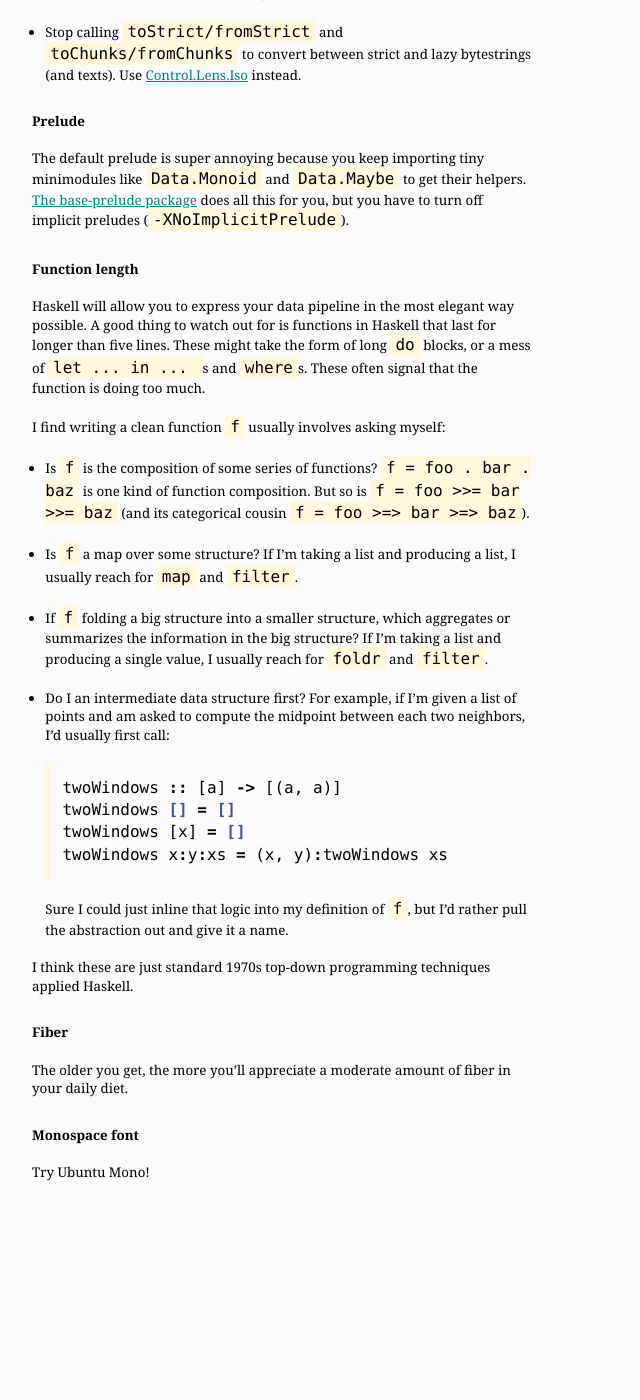
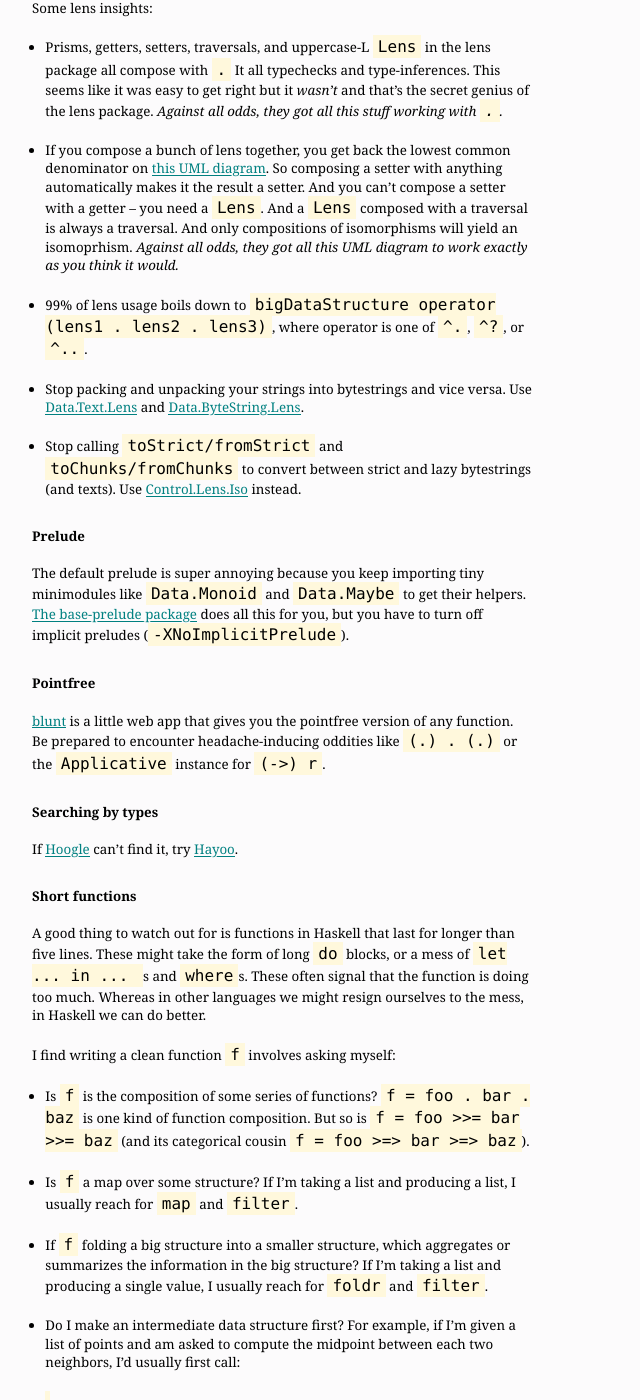
Before and after one commit to hlian/hao.codes, a Jekyll site: the page built from _posts/2015-11-30-haskell-treasure-map.md, in a window 1280 px wide and 1400 px high, scrolled down 3359 px. Shown: the whole window, without its empty margins (0-640 px from the left). Built offline with Jekyll 4.4.1, drawn with Linux system fonts in a browser that asks for light colours; Markdown is read by kramdown in place of the engine named in the settings; before the commit the page ends 4573 px from its top, so only the background shows below that; some of the changed text lies outside the part shown.

Commit message:
Update 2015-11-30-haskell-treasure-map.md

````diff
--- a/_posts/2015-11-30-haskell-treasure-map.md
+++ b/_posts/2015-11-30-haskell-treasure-map.md
@@ -12,12 +12,28 @@
 
 Use [stack](http://docs.haskellstack.org/en/stable/README.html#quick-start-guide). Earlier this year I would've said `brew install ghc cabal`, but things move fast in Haskell land. Now stack will even install GHC for you.
 
+## Reddit
+
+Everybody hangs out at [/r/haskell](https://www.reddit.com/r/haskell). You'll see anything from questions from new users to discussion about the latest ICFP papers. The community is incredibly kind and supportive. If you want something less noisy than IRC or a mailing list, try subscribing to the subreddit.
+
 ## Creating a new package
 
 ```sh
 $ cd ~/workspace
 $ stack new hello
 ```
+
+## Ensuring a fast development environment
+
+Adding this to your `~/.stack/global/stack.yaml` is a good way of speeding up compilation for development:
+
+```yaml
+ghc-options:
+    # Turn off optimizations for packages
+    "*": -0O
+```
+
+The downside is that you need to turn it off for production builds. But if you're like me, you do production builds on a different machine.
 
 ## Editor environment
 
@@ -33,7 +49,7 @@
 
 * Being able to send code to an interactive GHC REPL
 
-* Restarting when your `.cabal` file changes
+* Restarting the REPL when your `.cabal` file changes
 
 * Being able to go from
 
@@ -50,7 +66,7 @@
 
   with one keypress.
 
-Emacs and Vim have all these features once you install ghc-mod.
+With the right packages, Emacs and Vim have all these features.
 
 ## ghc-mod
 
@@ -124,11 +140,19 @@
 
 The default prelude is super annoying because you keep importing tiny minimodules like `Data.Monoid` and `Data.Maybe` to get their helpers. [The base-prelude package](https://hackage.haskell.org/package/base-prelude/docs/src/BasePrelude.html) does all this for you, but you have to turn off implicit preludes (`-XNoImplicitPrelude`).
 
-## Function length
+## Pointfree
 
-Haskell will allow you to express your data pipeline in the most elegant way possible. A good thing to watch out for is functions in Haskell that last for longer than five lines. These might take the form of long `do` blocks, or a mess of `let ... in ... `s and `where`s. These often signal that the function is doing too much.
+[blunt](http://blunt.herokuapp.com) is a little web app that gives you the pointfree version of any function. Be prepared to encounter headache-inducing oddities like `(.) . (.)` or the `Applicative` instance for `(->) r`.
 
-I find writing a clean function `f` usually involves asking myself:
+## Searching by types
+
+If [Hoogle](https://www.haskell.org/hoogle/) can't find it, try [Hayoo](https://www.haskell.org/hoogle/?q=hPutStrLn).
+
+## Short functions
+
+A good thing to watch out for is functions in Haskell that last for longer than five lines. These might take the form of long `do` blocks, or a mess of `let ... in ... `s and `where`s. These often signal that the function is doing too much. Whereas in other languages we might resign ourselves to the mess, in Haskell we can do better.
+
+I find writing a clean function `f` involves asking myself:
 
 * Is `f` is the composition of some series of functions? `f = foo . bar . baz` is one kind of function composition. But so is `f = foo >>= bar >>= baz` (and its categorical cousin `f = foo >=> bar >=> baz`).
 
@@ -136,7 +160,7 @@
 
 * If `f` folding a big structure into a smaller structure, which aggregates or summarizes the information in the big structure? If I'm taking a list and producing a single value, I usually reach for `foldr` and `filter`.
 
-* Do I an intermediate data structure first? For example, if I'm given a list of points and am asked to compute the midpoint between each two neighbors, I'd usually first call:
+* Do I make an intermediate data structure first? For example, if I'm given a list of points and am asked to compute the midpoint between each two neighbors, I'd usually first call:
 
   ```haskell
   twoWindows :: [a] -> [(a, a)]
````
